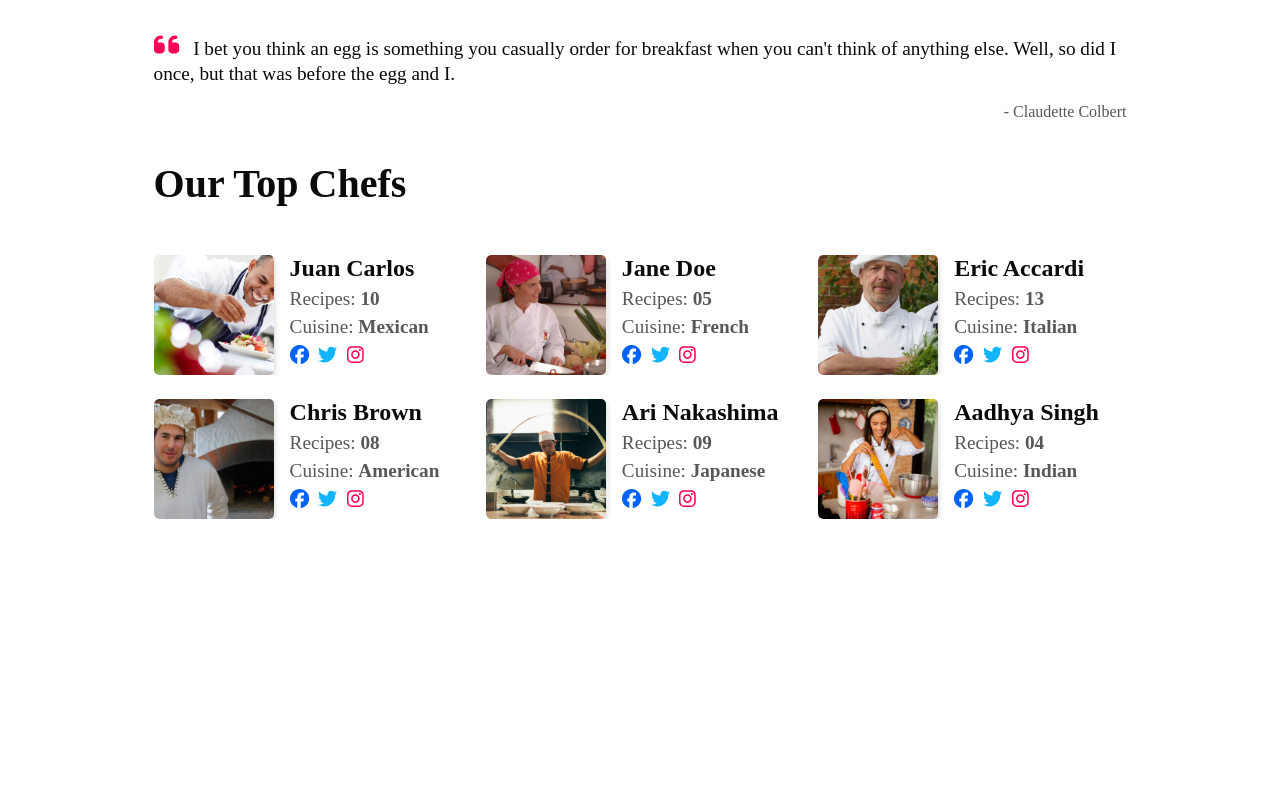
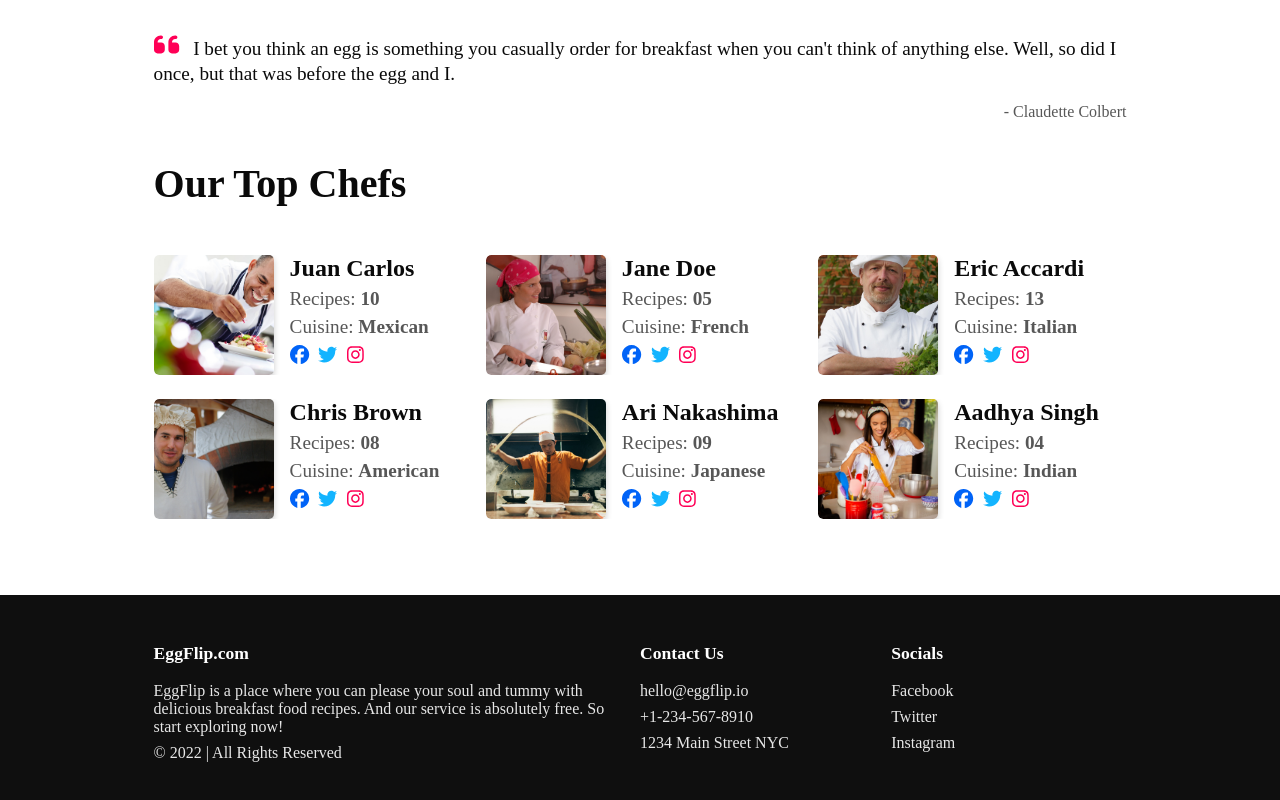
Before and after one commit to ajddev/eggflip, a React (Create React App) app: page / in a window 1280 px wide. Shown: the part 922-1722 px from the top of the page. Before the commit the page ends 1517 px from the top, so only its background shows below. Built offline with nearby package versions, Linux system fonts and the light colour scheme; a web font is replaced by a local one.

Commit message:
added footer

```diff
--- a/src/App.js
+++ b/src/App.js
@@ -3,6 +3,7 @@ import HeroSection from "./components/HeroSection";
 import ImproveSkills from "./components/ImproveSkills";
 import QuoteSection from "./components/QuoteSection";
 import ChefSection from "./components/ChefSection";
+import Footer from "./components/Footer";
 
 function App() {
   return (
@@ -14,6 +15,7 @@ function App() {
         <QuoteSection />
         <ChefSection />
       </div>
+      <Footer />
     </div>
   );
 }
--- /dev/null
+++ b/src/components/Footer.js
@@ -0,0 +1,27 @@
+export default function Footer() {
+  return (
+    <div className="footer container">
+      <div className="footer-section">
+        <p className="title">EggFlip.com</p>
+        <p>
+          EggFlip is a place where you can please your soul and tummy with
+          delicious breakfast food recipes. And our service is absolutely free.
+          So start exploring now!
+        </p>
+        <p>&copy; 2022 | All Rights Reserved </p>
+      </div>
+      <div className="footer-section">
+        <p className="title">Contact Us</p>
+        <p>hello@eggflip.io</p>
+        <p>+1-234-567-8910</p>
+        <p>1234 Main Street NYC</p>
+      </div>
+      <div className="footer-section">
+        <p className="title">Socials</p>
+        <p>Facebook</p>
+        <p>Twitter</p>
+        <p>Instagram</p>
+      </div>
+    </div>
+  );
+}
--- a/src/styles/index.scss
+++ b/src/styles/index.scss
@@ -90,61 +90,25 @@ img {
 @import "partials/hero-section.scss";
 @import "partials/improve-section";
 @import "partials/quote-section.scss";
+@import "partials/chefs-section";
 
-.section.chefs {
-  display: block;
-}
-
-.top-chefs-container {
+.footer {
+  background-color: #0f0f0f;
+  color: #fff;
+  padding-block: 3em;
   display: grid;
-  grid-template-columns: repeat(auto-fit, minmax(280px, 1fr));
-  grid-gap: 1.5em;
-  margin-top: 3em;
-}
-
-.chef-card {
-  display: flex;
-  height: 120px;
-  background-color: var(--background-color);
-  border-radius: 5px;
-  overflow: hidden;
-  img {
-    height: 100%;
-    width: 120px;
-    border-radius: 5px;
-    box-shadow: 0 3px 6px var(--shadow-color);
-  }
-  .chef-card-info {
-    height: 100%;
-    display: flex;
-    flex-direction: column;
-    justify-content: space-between;
-    padding-bottom: 0.5em;
-    padding-left: 1em;
-    .chef-card-name {
-      font-size: 1.5em;
+  grid-template-columns: 2fr 1fr 1fr;
+  grid-gap: 1em;
+  .footer-section {
+    p {
+      opacity: 0.9;
+      margin-bottom: 0.5em;
+    }
+    p.title {
+      opacity: 1;
+      font-size: 1.1em;
       font-weight: bold;
-      color: var(--text-color);
-    }
-    .chef-recipe-count,
-    .chef-cuisine {
-      font-size: 1.2em;
-      color: var(--text-light);
-    }
-    .chef-icons {
-      font-size: 1.2em;
-      svg {
-        margin-right: 0.5em;
-        &:nth-child(1) {
-          color: #0063f7;
-        }
-        &:nth-child(2) {
-          color: #13b4ff;
-        }
-        &:nth-child(3) {
-          color: #ff0056;
-        }
-      }
+      margin-bottom: 1em;
     }
   }
 }
--- /dev/null
+++ b/src/styles/partials/_chefs-section.scss
@@ -0,0 +1,57 @@
+.section.chefs {
+  display: block;
+}
+
+.top-chefs-container {
+  display: grid;
+  grid-template-columns: repeat(auto-fit, minmax(280px, 1fr));
+  grid-gap: 1.5em;
+  margin-top: 3em;
+}
+
+.chef-card {
+  display: flex;
+  height: 120px;
+  background-color: var(--background-color);
+  border-radius: 5px;
+  overflow: hidden;
+  img {
+    height: 100%;
+    width: 120px;
+    border-radius: 5px;
+    box-shadow: 0 3px 6px var(--shadow-color);
+  }
+  .chef-card-info {
+    height: 100%;
+    display: flex;
+    flex-direction: column;
+    justify-content: space-between;
+    padding-bottom: 0.5em;
+    padding-left: 1em;
+    .chef-card-name {
+      font-size: 1.5em;
+      font-weight: bold;
+      color: var(--text-color);
+    }
+    .chef-recipe-count,
+    .chef-cuisine {
+      font-size: 1.2em;
+      color: var(--text-light);
+    }
+    .chef-icons {
+      font-size: 1.2em;
+      svg {
+        margin-right: 0.5em;
+        &:nth-child(1) {
+          color: #0063f7;
+        }
+        &:nth-child(2) {
+          color: #13b4ff;
+        }
+        &:nth-child(3) {
+          color: #ff0056;
+        }
+      }
+    }
+  }
+}
```
